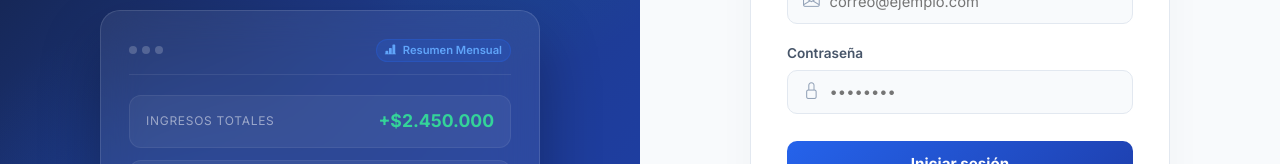
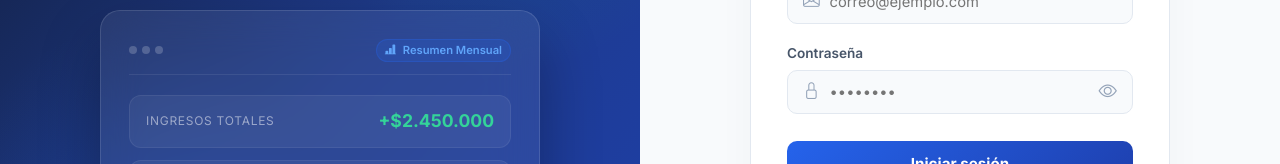
Before and after one commit to darkbastic/fintrack-frontend, a React (Vite) app: page /login in a window 1280 px wide. Shown: the part 375-539 px from the top of the page. Built offline with nearby package versions, Linux system fonts and the light colour scheme.

Commit message:
commit final

```diff
--- /dev/null
+++ b/src/api/stats.api.js
@@ -0,0 +1,10 @@
+// src/api/stats.api.js
+import api from "./api";
+
+/**
+ * Obtiene las estadísticas públicas globales de la aplicación.
+ * @returns {Promise}
+ */
+export const getAppStats = () => {
+  return api.get("/appstats");
+};
--- a/src/components/DemoDashboardPanel.jsx
+++ b/src/components/DemoDashboardPanel.jsx
@@ -17,7 +17,7 @@ const DemoDashboardPanel = () => {
 
       <div className="ft-panel-row home-panel-total-row">
         <span className="home-panel-total-label">Balance neto</span>
-        <span className="ft-panel-val home-panel-total-val">+$5,000</span>
+        <span className="ft-panel-val home-panel-total-val">+$5.000</span>
       </div>
 
       {/* Donut legend as plain text */}
--- a/src/components/LoginForm.jsx
+++ b/src/components/LoginForm.jsx
@@ -11,6 +11,7 @@ const LoginForm = () => {
   });
   const [loading, setLoading] = useState(false);
   const [error, setError] = useState("");
+  const [showPassword, setShowPassword] = useState(false);
   const navigate = useNavigate();
 
   // Si ya existe un token guardado en el navegador, redirigimos automáticamente al Dashboard
@@ -83,13 +84,21 @@ const LoginForm = () => {
             <input
               id="lg-password"
               name="password"
-              type="password"
+              type={showPassword ? "text" : "password"}
               className="rg-input"
               placeholder="••••••••"
               value={form.password}
               onChange={handleChange}
               required
             />
+            <button
+              type="button"
+              className="password-toggle-btn"
+              onClick={() => setShowPassword(!showPassword)}
+              aria-label={showPassword ? "Ocultar contraseña" : "Mostrar contraseña"}
+            >
+              <i className={`bi ${showPassword ? 'bi-eye-slash' : 'bi-eye'}`}></i>
+            </button>
           </div>
         </div>
 
--- a/src/components/PasswordForm.jsx
+++ b/src/components/PasswordForm.jsx
@@ -13,6 +13,9 @@ const PasswordForm = () => {
   const [loading, setLoading] = useState(false);
   const [message, setMessage] = useState("");
   const [error, setError] = useState("");
+  const [showCurrent, setShowCurrent] = useState(false);
+  const [showNew, setShowNew] = useState(false);
+  const [showConfirm, setShowConfirm] = useState(false);
 
   const handleChange = (e) => {
     const { name, value } = e.target;
@@ -87,13 +90,21 @@ const PasswordForm = () => {
             <input
               id="pf-current-password"
               name="current_password"
-              type="password"
+              type={showCurrent ? "text" : "password"}
               className="profile-input"
               placeholder="••••••••"
               value={form.current_password}
               onChange={handleChange}
               required
             />
+            <button
+              type="button"
+              className="password-toggle-btn"
+              onClick={() => setShowCurrent(!showCurrent)}
+              aria-label={showCurrent ? "Ocultar contraseña" : "Mostrar contraseña"}
+            >
+              <i className={`bi ${showCurrent ? 'bi-eye-slash' : 'bi-eye'}`}></i>
+            </button>
           </div>
         </div>
 
@@ -104,13 +115,21 @@ const PasswordForm = () => {
             <input
               id="pf-new-password"
               name="new_password"
-              type="password"
+              type={showNew ? "text" : "password"}
               className="profile-input"
               placeholder="••••••••"
               value={form.new_password}
               onChange={handleChange}
               required
             />
+            <button
+              type="button"
+              className="password-toggle-btn"
+              onClick={() => setShowNew(!showNew)}
+              aria-label={showNew ? "Ocultar contraseña" : "Mostrar contraseña"}
+            >
+              <i className={`bi ${showNew ? 'bi-eye-slash' : 'bi-eye'}`}></i>
+            </button>
           </div>
         </div>
 
@@ -121,13 +140,21 @@ const PasswordForm = () => {
             <input
               id="pf-confirm-password"
               name="confirm_password"
-              type="password"
+              type={showConfirm ? "text" : "password"}
               className="profile-input"
               placeholder="••••••••"
               value={form.confirm_password}
               onChange={handleChange}
               required
             />
+            <button
+              type="button"
+              className="password-toggle-btn"
+              onClick={() => setShowConfirm(!showConfirm)}
+              aria-label={showConfirm ? "Ocultar contraseña" : "Mostrar contraseña"}
+            >
+              <i className={`bi ${showConfirm ? 'bi-eye-slash' : 'bi-eye'}`}></i>
+            </button>
           </div>
         </div>
 
--- a/src/components/RegisterForm.jsx
+++ b/src/components/RegisterForm.jsx
@@ -15,6 +15,8 @@ const RegisterForm = () => {
   const [loading, setLoading] = useState(false);
   const [message, setMessage] = useState("");
   const [error, setError] = useState("");
+  const [showPassword, setShowPassword] = useState(false);
+  const [showConfirmPassword, setShowConfirmPassword] = useState(false);
 
   const handleChange = ({ target }) => {
     setForm({
@@ -140,13 +142,21 @@ const RegisterForm = () => {
             <input
               id="rg-password"
               name="password"
-              type="password"
+              type={showPassword ? "text" : "password"}
               className="rg-input"
               placeholder="••••••••"
               value={form.password}
               onChange={handleChange}
               required
             />
+            <button
+              type="button"
+              className="password-toggle-btn"
+              onClick={() => setShowPassword(!showPassword)}
+              aria-label={showPassword ? "Ocultar contraseña" : "Mostrar contraseña"}
+            >
+              <i className={`bi ${showPassword ? 'bi-eye-slash' : 'bi-eye'}`}></i>
+            </button>
           </div>
         </div>
 
@@ -160,13 +170,21 @@ const RegisterForm = () => {
             <input
               id="rg-confirm-password"
               name="confirmPassword"
-              type="password"
+              type={showConfirmPassword ? "text" : "password"}
               className="rg-input"
               placeholder="••••••••"
               value={form.confirmPassword}
               onChange={handleChange}
               required
             />
+            <button
+              type="button"
+              className="password-toggle-btn"
+              onClick={() => setShowConfirmPassword(!showConfirmPassword)}
+              aria-label={showConfirmPassword ? "Ocultar contraseña" : "Mostrar contraseña"}
+            >
+              <i className={`bi ${showConfirmPassword ? 'bi-eye-slash' : 'bi-eye'}`}></i>
+            </button>
           </div>
         </div>
 
--- a/src/css/Register.css
+++ b/src/css/Register.css
@@ -205,7 +205,7 @@
 
 .rg-input {
   width: 100%;
-  padding: 0.65rem 1rem 0.65rem 2.6rem;
+  padding: 0.65rem 2.6rem 0.65rem 2.6rem;
   border: 1.5px solid #e2e8f0;
   border-radius: 10px;
   background: #f8fafc;
--- a/src/css/index.css
+++ b/src/css/index.css
@@ -368,7 +368,7 @@ h1, h2, h3, h4, h5, h6 { letter-spacing: -0.02em; }
 
 .profile-input {
   width: 100%;
-  padding: 0.65rem 1rem 0.65rem 2.6rem;
+  padding: 0.65rem 2.6rem 0.65rem 2.6rem;
   border: 1.5px solid #e2e8f0;
   border-radius: 10px;
   background: #f8fafc;
@@ -415,3 +415,24 @@ h1, h2, h3, h4, h5, h6 { letter-spacing: -0.02em; }
   background-color: #f1f5f9 !important;
   transform: translateY(-1px);
 }
+
+.password-toggle-btn {
+  position: absolute;
+  right: 1rem;
+  top: 50%;
+  transform: translateY(-50%);
+  border: none;
+  background: transparent;
+  color: #94a3b8;
+  cursor: pointer;
+  padding: 0;
+  display: flex;
+  align-items: center;
+  z-index: 10;
+  font-size: 1.15rem;
+  transition: color 0.2s;
+}
+
+.password-toggle-btn:hover {
+  color: #475569;
+}
--- a/src/pages/Home.jsx
+++ b/src/pages/Home.jsx
@@ -1,14 +1,42 @@
-import { Link } from 'react-router-dom'
-import Navbar      from '../components/Navbar.jsx'
-import Footer      from '../components/Footer.jsx'
-import FeatureCard from '../components/FeatureCard'
-import CTASection  from '../components/CTASection'
-import BenefitItem from '../components/BenefitItem.jsx'
-import DemoDashboardPanel from '../components/DemoDashboardPanel.jsx'
-import { FEATURES, BENEFITS, HERO_STATS } from '../data/landingData'
-import '../css/Home.css'
+import { useState, useEffect } from 'react';
+import { Link } from 'react-router-dom';
+import Navbar      from '../components/Navbar.jsx';
+import Footer      from '../components/Footer.jsx';
+import FeatureCard from '../components/FeatureCard';
+import CTASection  from '../components/CTASection';
+import BenefitItem from '../components/BenefitItem.jsx';
+import DemoDashboardPanel from '../components/DemoDashboardPanel.jsx';
+import { FEATURES, BENEFITS } from '../data/landingData';
+import { getAppStats } from '../api/stats.api.js';
+import '../css/Home.css';
 
 const Home = () => {
+  // Cantidad real de usuarios registrados
+  const [userCount, setUserCount] = useState(0);
+
+  // Efecto secundario para consultar la API pública y actualizar las estadísticas en tiempo real
+  useEffect(() => {
+    const fetchStats = async () => {
+      try {
+        const response = await getAppStats();
+        if (response.data && typeof response.data.users_count === 'number') {
+          // Guardamos la cantidad real de usuarios directamente
+          setUserCount(response.data.users_count);
+        }
+      } catch (err) {
+        console.error("Error al obtener estadísticas de la app:", err);
+      }
+    };
+    fetchStats();
+  }, []);
+
+  // Generamos el listado dinámico de métricas para la cabecera (Hero)
+  const dynamicStats = [
+    { val: `+${userCount.toLocaleString('es-CL')}`, label: 'Usuarios activos' },
+    { val: '98%',   label: 'Satisfacción'     },
+    { val: 'Gratis',label: 'Para siempre'     },
+  ];
+
   return (
     <>
       <Navbar />
@@ -45,7 +73,7 @@ const Home = () => {
 
               {/* Stats */}
               <div className="d-flex gap-4 flex-wrap anim-4">
-                {HERO_STATS.map(({ val, label }) => (
+                {dynamicStats.map(({ val, label }) => (
                   <div key={label}>
                     <div className="fw-bold text-white home-stat-val">{val}</div>
                     <div className="home-stat-label">{label}</div>
```
